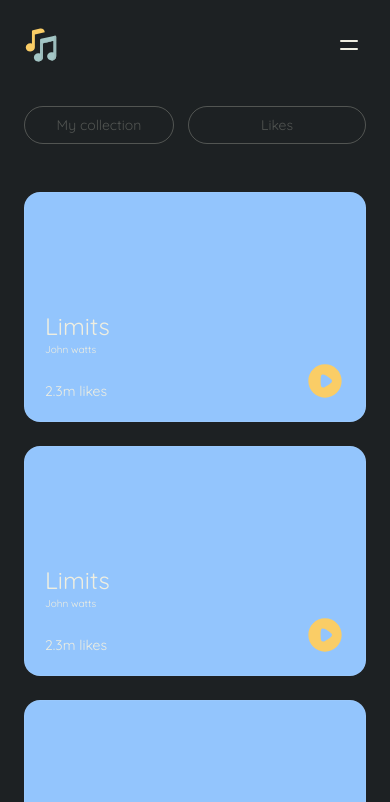
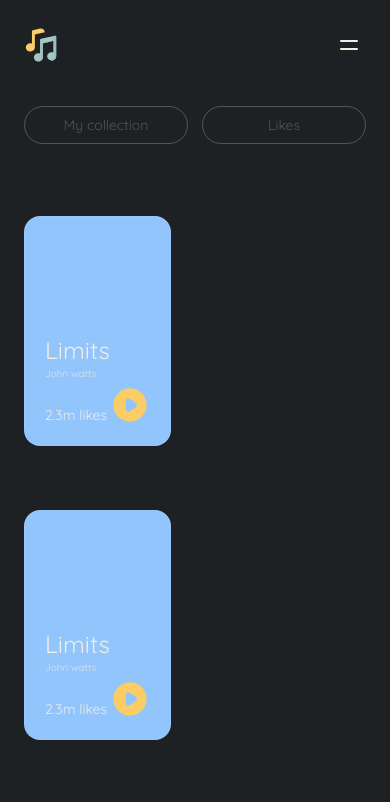
Before and after one commit to eniiku/musica, a React (Vite) app: page /collections in a window 390 px wide. Shown: the top 802 px of the page. Built offline with nearby package versions, Linux system fonts and the light colour scheme.

Commit message:
feat(Collectins): create page to accomodate responsiveeness

```diff
--- a/src/index.css
+++ b/src/index.css
@@ -36,3 +36,16 @@
   width: 100%;
   height: 100%;
 }
+
+/*
+    ========================================================
+      Classes for Collection component in /pages/components
+    ========================================================
+*/
+
+.auto-grid {
+  display: grid;
+  grid-template-columns: repeat(auto-fit, minmax(210px, 1fr));
+  justify-items: start;
+  gap: 1rem;
+}
--- a/src/pages/Collections.tsx
+++ b/src/pages/Collections.tsx
@@ -4,21 +4,27 @@ import { Play } from '../assets/icons/controls';
 const Collections = () => {
   return (
     <div className="min-h-screen text-light px-6">
-      <aside className="w-full flex items-center justify-start mt-4 mb-12">
+      <aside
+        className="w-full flex items-center justify-start mt-4 mb-12
+        lg:mt-2 lg:mb-4"
+      >
         <button
           className="px-4 py-2 rounded-full text-sm w-[178px] border
-            border-light border-opacity-25 text-light text-opacity-25 mr-[14px]"
+            border-light border-opacity-25 text-light text-opacity-25 mr-[14px]
+              lg:w-fit lg:px-5"
         >
           My collection
         </button>
         <button
-          className="px-4 py-2 rounded-full text-sm min-w-[178px] border
-            border-light border-opacity-25 text-light text-opacity-25 "
+          className="px-4 py-2 rounded-full text-sm w-[178px] border
+            border-light border-opacity-25 text-light text-opacity-25
+              lg:w-fit lg:px-5 "
         >
           Likes
         </button>
       </aside>
-      <main>
+      <main className="auto-grid w-full">
+        {/* TODO fetch data  */}
         {[
           {
             name: 'Limits',
@@ -32,24 +38,35 @@ const Collections = () => {
             likes: '2.3m likes',
             coverArt: '#',
           },
+
           {
             name: 'Limits',
             artist: 'John watts',
             likes: '2.3m likes',
             coverArt: '#',
           },
-        ].map((playlist) => (
-          <Link to={`/top-charts/song`} key={playlist.name}>
+        ].map((playlist, index) => (
+          <Link
+            to={`collections/top-charts/song`}
+            key={`${playlist.name}+${index}`}
+            className="w-fit"
+          >
+            {/* TODO use image instead of bg-color */}
+
             <div
               className="w-full bg-blue-300 h-[230px] my-6 rounded-2xl flex
-              items-end justify-between border border-light border-opacity-5 p-5"
+                items-end justify-between border border-light border-opacity-5 p-5
+                md:w-[210px]"
             >
-              <div className="">
-                <h2 className="text-2xl ">{playlist.name}</h2>
-                <h3 className="text-[10px]">{playlist.artist}</h3>
-                <h3 className="text-sm mt-6">{playlist.likes}</h3>
+              <div>
+                <h2 className="text-2xl">{playlist.name}</h2>
+
+                <h3 className="text-[10px] opacity-75">{playlist.artist}</h3>
+
+                <h3 className="text-sm mt-6 md:hidden">{playlist.likes}</h3>
               </div>
-              <button className="w-[40px] h-[40px]">
+
+              <button className="w-[40px] h-[40px] md:hidden">
                 <Play />
               </button>
             </div>
--- a/src/redux/store.ts
+++ b/src/redux/store.ts
@@ -15,5 +15,3 @@ export const store: any = configureStore({
   middleware: (getDefaultMiddleware) =>
     getDefaultMiddleware().concat(musicApi.middleware),
 });
-
-console.log(store);
```
